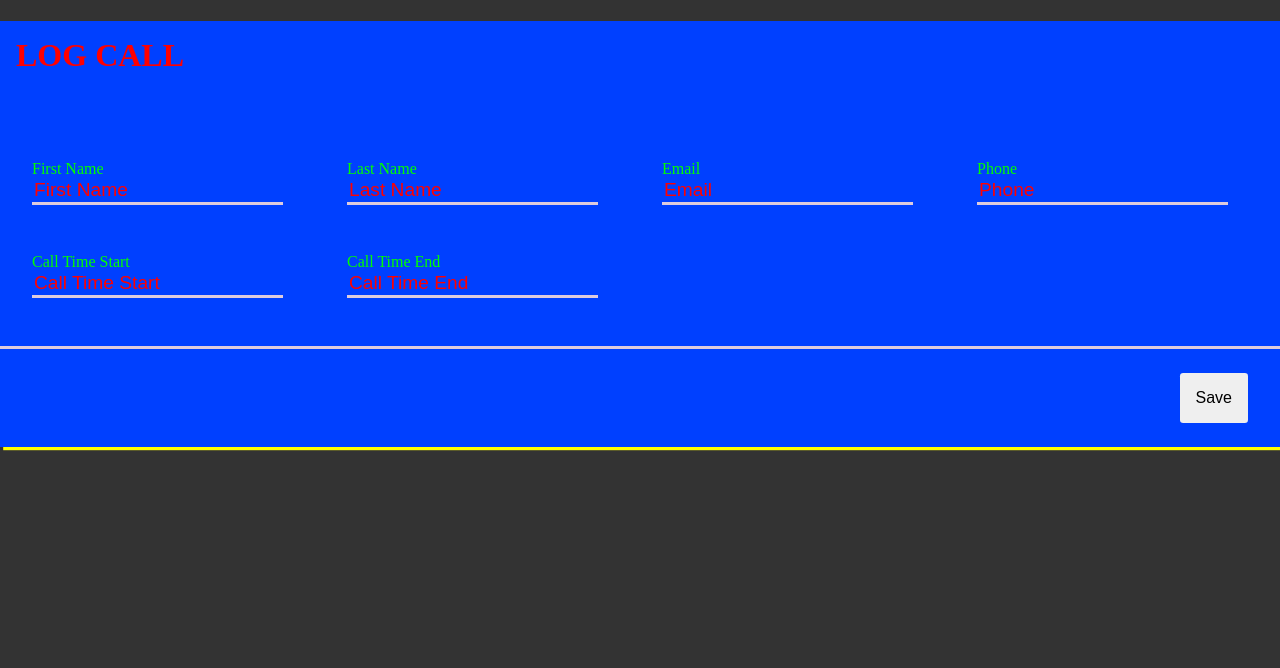
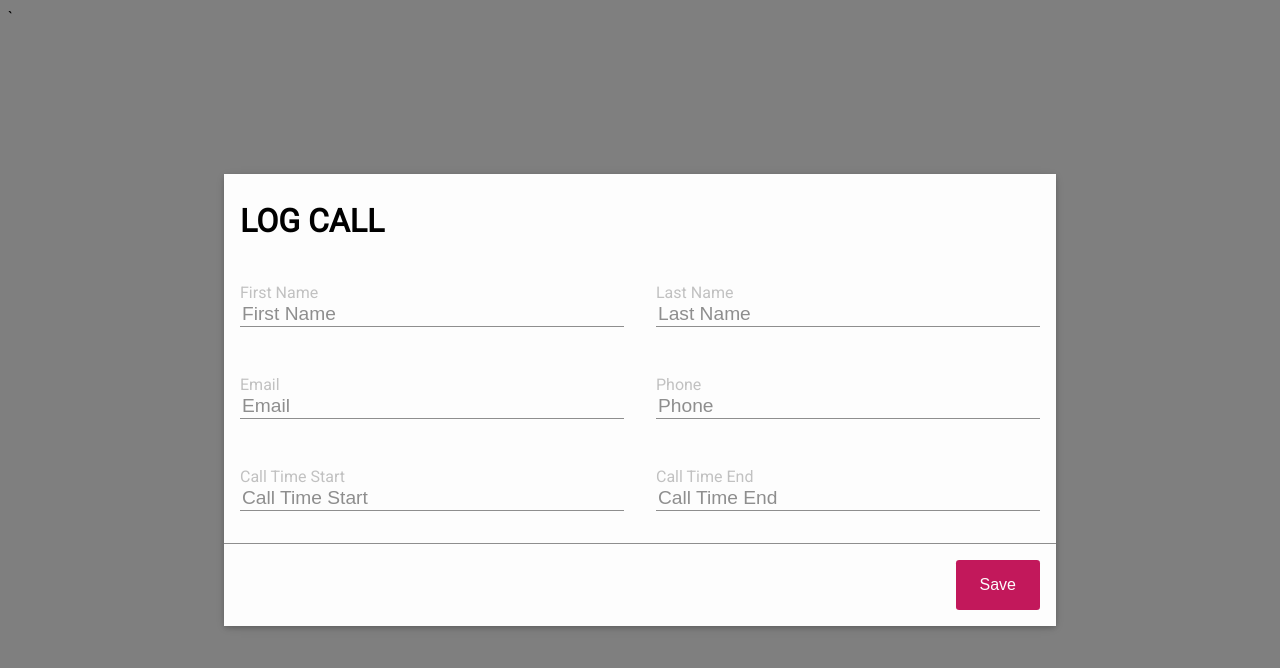
Before and after one commit to emilyannz/05-form-modal, a website: page public/index.html in a window 1280 px wide. Drawn offline with nearby package versions, Linux system fonts and the light colour scheme; files that its build step writes are made by us from their sources.

Commit message:
implemented new brand standards

```diff
--- a/public/index.html
+++ b/public/index.html
@@ -1,10 +1,11 @@
 <!DOCTYPE html>
 <html>
   <head>
+    <link href='https://fonts.googleapis.com/css?family=Roboto' rel='stylesheet' type='text/css'>`
     <meta charset="utf-8">
     <title>05 Form Modal</title>
     <link rel="stylesheet" href="/app.css">
-  </head>
+</head>
   <body>
 
     <div class="modal-container">
--- a/styles/_base.scss
+++ b/styles/_base.scss
@@ -1,4 +1,5 @@
 body {
   background: url('/img/bg.png') no-repeat top center fixed;
   background-size: cover;
+  font-family: 'Roboto', sans-serif;
 }
--- a/styles/app.scss
+++ b/styles/app.scss
@@ -3,47 +3,60 @@
 
 // $fa-font-path: '//netdna.bootstrapcdn.com/font-awesome/4.3.0/fonts';
 // @import 'font-awesome';
-$gutter: 2rem;
-$card-background: #0040ff;
-$input-color: #f00;
-$label-color: #0f0;
-$brand-border: 0.2rem solid #dcd;
-$brand-shadow: 0.2rem 0.2rem #ff0;
-$background-haze: rgba(0, 0, 0, 0.8);
+$gutter: 1rem;
+$background-haze: rgba(0, 0, 0, 0.5);
+$brand-primary: #c2185b;
+$brand-white: #fdfdfd;
+$brand-grey: #8e8e8e;
+$brand-light-grey: lighten($brand-grey, 20%);
+
+$card-background: $brand-white;
+$input-color: $brand-grey;
+$label-color: $brand-white;
+$brand-border: 0.1rem solid $brand-grey;
+$brand-shadow: 0 2px 5px 0 rgba(0, 0, 0, 0.16), 0 2px 10px 0 rgba(0, 0, 0, 0.12);
+
 
 @import 'box-sizing';
 @import 'base';
 @import 'grid';
 
+.modal-container {
+  display: flex;
+}
+
 .card {
-  min-width: 100vw;
+  width: 65%;
+  margin: auto;
+  padding: 0;
   background-color: $card-background;
   box-shadow: $brand-shadow;
 }
 
 .call-title {
-  padding-top: .5em;
-  padding-bottom: 2em;
-  padding-left: .5em;
-  color: $input-color;
+  padding-top: 0.2em;
+  padding-bottom: 0.2em;
+  padding-left: 0.5em;
+  color: #000000;
 }
 
 .log-call {
   display: flex;
   flex-wrap: wrap;
-  align-items: center;
+  justify-content: space-between;
 }
 
 .log-item {
   display: flex;
   flex-direction: column;
-  margin: 0 $gutter;
-  padding-bottom: 3em;
+  margin: $gutter;
+  padding-bottom: 1em;
+  flex-grow: 1;
 }
 
 .log-item__label {
-  color: $label-color;
-  font-family: serif;
+  color: $brand-light-grey;
+
 }
 
 .log-item__input {
@@ -51,8 +64,7 @@
   border-right: 0;
   border-bottom: $brand-border;
   border-left: 0;
-  background: none;
-  font-family: sans-serif;
+  background: $brand-white;
   font-size: 1.2rem;
 
   &::-webkit-input-placeholder {
@@ -66,8 +78,6 @@
   justify-content: flex-end;
   align-items: center;
   border-top: $brand-border;
-  padding-top: .5em;
-  padding-bottom: .5em;
   padding-left: .5em;
 }
 
@@ -76,7 +86,11 @@
   border: 0;
   border-radius: 0.2rem;
   margin-top: 1em;
-  margin-right: 2em;
+  margin-right: 1em;
   margin-bottom: 1em;
   padding: 1em;
+  padding-left: 1.5em;
+  padding-right: 1.5em;
+  background: $brand-primary;
+  color: $brand-white;
 }
```
